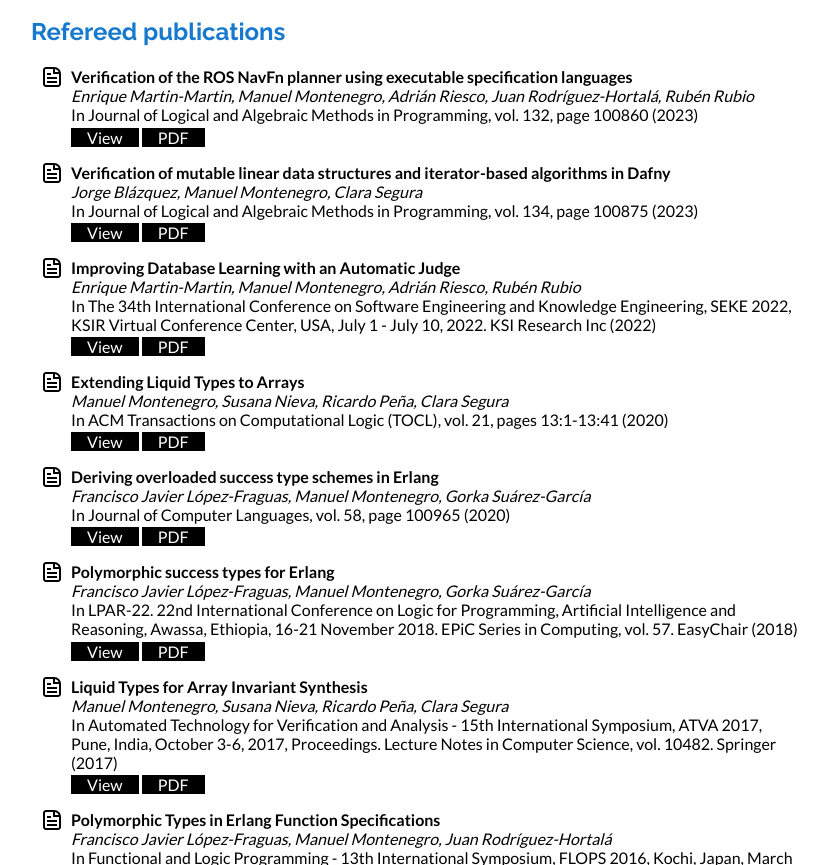
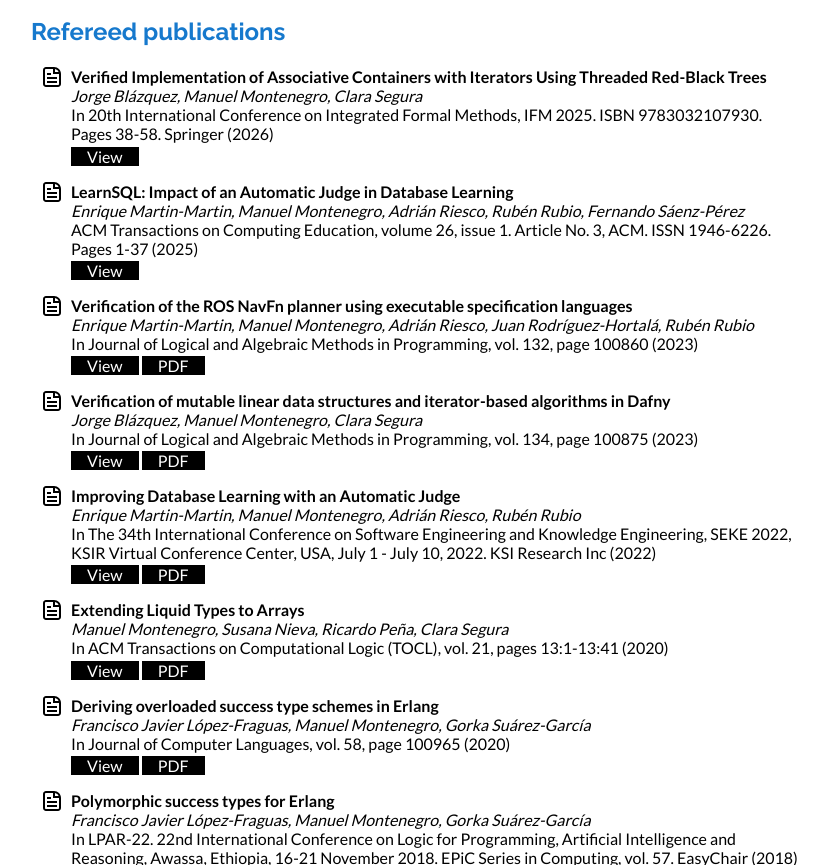
Before and after one commit to manuelmontenegro/manuelmontenegro.github.io, a plain HTML site: page research.html in a window 1280 px wide. Shown: the part 995-1860 px from the top of the page, without its empty margins (225-1053 px from the left). Drawn offline with Linux system fonts and the light colour scheme.

Commit message:
Updated publications

```diff
--- a/research.html
+++ b/research.html
@@ -80,6 +80,22 @@
 <h2>Refereed publications</h2>
 
 <ul class="papers">
+        <li><span class="paper">
+            <span class="title">Verified Implementation of Associative Containers with Iterators Using Threaded Red-Black Trees</span><br/>
+            <span class="authors">Jorge Blázquez, Manuel Montenegro, Clara Segura</span><br/>
+            <span class="where">In 20th International Conference on Integrated Formal Methods, IFM 2025. ISBN 9783032107930. Pages 38-58. Springer (2026)</span><br/>
+            <span class="button"><a href="https://doi.org/10.1007/978-3-032-10794-7_3">View</a></span>
+
+        </span></li>
+
+        <li><span class="paper">
+            <span class="title">LearnSQL: Impact of an Automatic Judge in Database Learning</span><br/>
+            <span class="authors">Enrique Martin-Martin, Manuel Montenegro, Adrián Riesco, Rubén Rubio, Fernando Sáenz-Pérez</span><br/>
+            <span class="where">ACM Transactions on Computing Education, volume 26, issue 1. Article No. 3, ACM. ISSN 1946-6226. Pages 1-37 (2025)</span><br/>
+            <span class="button"><a href="https://doi.org/10.1145/3769852">View</a></span>
+
+        </span></li>
+
         <li id="journals/jlap/MartinMartinMRRR23"><span class="paper">
             <span class="title">Verification of the ROS NavFn planner using executable specification languages</span><br/>
             <span class="authors">Enrique Martin-Martin, Manuel Montenegro, Adrián Riesco, Juan Rodríguez-Hortalá, Rubén Rubio</span><br/>
```
